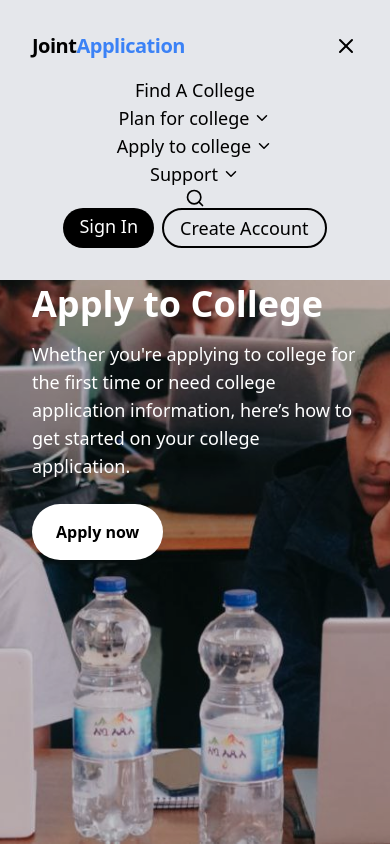
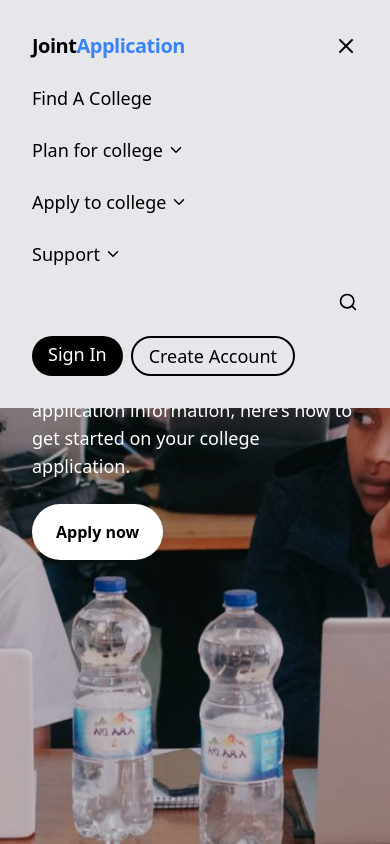
Before and after one commit to TsehaynehGetaneh/JointApplication, a Next.js app in the folder web/: page /apply in a window 390 px wide. Both pictures are taken after a click on the icon 346 px from the left and 46 px from the top of the page. Shown: the top 844 px of the page. Built offline with nearby package versions, Linux system fonts and the light colour scheme.

Commit message:
Updates to Navbar

```diff
--- a/web/components/common/DropDown.tsx
+++ b/web/components/common/DropDown.tsx
@@ -16,7 +16,7 @@ interface DropdownProps {
 const Dropdown: React.FC<DropdownProps> = ({ links, buttonText, href }) => {
   const [isOpen, setIsOpen] = useState(false);
 
-  const handleMouseOver = () => {
+  const handleMouseEnter = () => {
     setIsOpen(true);
   };
 
@@ -29,26 +29,28 @@ const Dropdown: React.FC<DropdownProps> = ({ links, buttonText, href }) => {
   };
 
   return (
-    <div className="relative inline-block" >
-      <Link
-        href={href}
+    <div className="relative inline-block">
+      <button
         className="text-lg hover:text-blue-800 hover:underline focus:outline-none flex items-center"
         onClick={toggleDropdown}
-        onMouseOver={handleMouseOver}
+        onMouseEnter={handleMouseEnter}
+        onMouseLeave={handleMouseLeave}
       >
         <span>{buttonText}</span>
         <FiChevronDown
-          className={`ml-1 transition-transform duration-300 transform ${
-            isOpen ? 'rotate-180' : 'rotate-0'
-          }`}
+          className={`ml-1 transition-transform duration-300 transform ${isOpen ? 'rotate-180' : 'rotate-0'}`}
         />
-      </Link>
+      </button>
       {isOpen && (
-        <div className="absolute z-10 bg-white divide-y divide-gray-100 rounded-lg shadow w-44 mt-2" onMouseEnter={handleMouseOver} onMouseLeave={handleMouseLeave}>
+        <div
+          className="absolute z-10 bg-white divide-y divide-gray-100 rounded-lg shadow mt-2"
+          onMouseEnter={handleMouseEnter}
+          onMouseLeave={handleMouseLeave}
+        >
           <ul className="py-2 text-sm text-gray-700">
             {links.map((link: LinkItem) => (
               <li key={link.href}>
-                <Link onMouseLeave={handleMouseLeave} href={link.href} className="block px-4 py-2 hover:bg-gray-100" onMouseEnter={handleMouseOver}>
+                <Link href={link.href} passHref className="block px-4 py-2 hover:bg-gray-100">
                   {link.text}
                 </Link>
               </li>
--- a/web/components/common/Navbar.tsx
+++ b/web/components/common/Navbar.tsx
@@ -27,6 +27,7 @@ const supportLinks: LinkItem[] = [
 
 const Navbar: React.FC = () => {
   const [showMobileMenu, setShowMobileMenu] = useState<boolean>(false);
+  const [showSearch, setShowSearch] = useState<boolean>(false);
 
   const handleToggleMenu = () => {
     setShowMobileMenu(!showMobileMenu);
@@ -34,6 +35,14 @@ const Navbar: React.FC = () => {
 
   const closeMobileMenu = () => {
     setShowMobileMenu(false);
+  };
+
+  const toggleSearch = () => {
+    setShowSearch(!showSearch);
+  };
+
+  const closeSearch = () => {
+    setShowSearch(false);
   };
 
   return (
@@ -61,43 +70,60 @@ const Navbar: React.FC = () => {
 
       {/* Nav links and Account section */}
       <div
-        className={`md:flex md:flex-row md:gap-x-7 items-center ${showMobileMenu ? 'flex flex-col mt-4' : ''}`}
+        className={`md:flex md:flex-row md:gap-x-7 md:items-center whitespace-nowrap
+        ${showMobileMenu ? 'flex flex-col  gap-y-6 mt-6' : 'hidden md:flex'}`}
         style={{ flexBasis: showMobileMenu ? '100%' : 'auto' }}
       >
         {/* Find A College section */}
-        <div className="text-lg hover:text-blue-800" onClick={closeMobileMenu}>
-          <Link href="/explore">Find A College</Link>
+        <div className={`text-lg hover:text-blue-800 ${showSearch ? 'hidden' : ''} ${showMobileMenu ? '' : 'md:flex'}`} onClick={closeSearch}>
+          {!showSearch && (
+            <Link href="/explore">Find A College</Link>
+          )}
         </div>
 
         {/* Plan For College section */}
-        <div className="" onClick={closeMobileMenu}>
-          <Dropdown links={planLinks} buttonText="Plan for college" href="/plan" />
+        <div onClick={closeSearch}>
+          {!showSearch && (
+            <Dropdown links={planLinks} buttonText="Plan for college" href="/plan" />
+          )}
         </div>
 
         {/* Apply To College section */}
-        <div className="" onClick={closeMobileMenu}>
-          <Dropdown links={applyCollegeLinks} buttonText="Apply to college" href="/apply" />
+        <div onClick={closeSearch}>
+          {!showSearch && (
+            <Dropdown links={applyCollegeLinks} buttonText="Apply to college" href="/apply" />
+          )}
         </div>
 
         {/* Support section */}
-        <div className="" onClick={closeMobileMenu}>
-          <Dropdown links={supportLinks} buttonText="Support" href="/support" />
+        <div onClick={closeSearch}>
+          {!showSearch && (
+            <Dropdown links={supportLinks} buttonText="Support" href="/support" />
+          )}
         </div>
 
         {/* Search bar */}
-        <div onClick={closeMobileMenu}>
-          <SearchBar />
+        <div className={`relative flex-grow flex justify-end ${showSearch ? 'w-full' : ''}`}>
+          {!showSearch && (
+            <button
+              className="absolute top-0 right-0 h-full w-full opacity-0 cursor-pointer hidden md:block"
+              onClick={toggleSearch}
+            />
+          )}
+
+            <SearchBar />
+
         </div>
 
         {/* Account section */}
-        <div className="flex gap-2 text-lg">
+        <div className="flex gap-2 text-lg whitespace-nowrap">
           {/* Sign In button */}
           <Link href="/sign-in" className="bg-black text-white py-1 px-4 rounded-full" onClick={closeMobileMenu}>
             Sign In
           </Link>
 
           {/* Create Account button */}
-          <Link href="/create-account" className="border-2 border-black rounded-full py-1 px-4" onClick={closeMobileMenu}>
+          <Link href="/create-account" className="border-2 border-black rounded-full py-1 px-4 whitespace-nowrap" onClick={closeMobileMenu}>
             Create Account
           </Link>
         </div>
--- a/web/components/common/SearchBar.tsx
+++ b/web/components/common/SearchBar.tsx
@@ -25,7 +25,7 @@ const SearchBar: React.FC = () => {
           <input
             type="text"
             placeholder="Search"
-            className="w-80p p-2 border border-gray-300 rounded-full"
+            className="w-full p-2 border border-gray-300 rounded-full"
           />
           <FiX
             size={18}
--- a/web/components/home/Home.tsx
+++ b/web/components/home/Home.tsx
@@ -73,6 +73,7 @@ const HomePage: React.FC = () => {
               >
                 Contact our support team
               </Link>
+
             </div>
           </div>
         </div>
```
Also changed, not shown: 1 other file (tests, documents, lock files or other folders).
